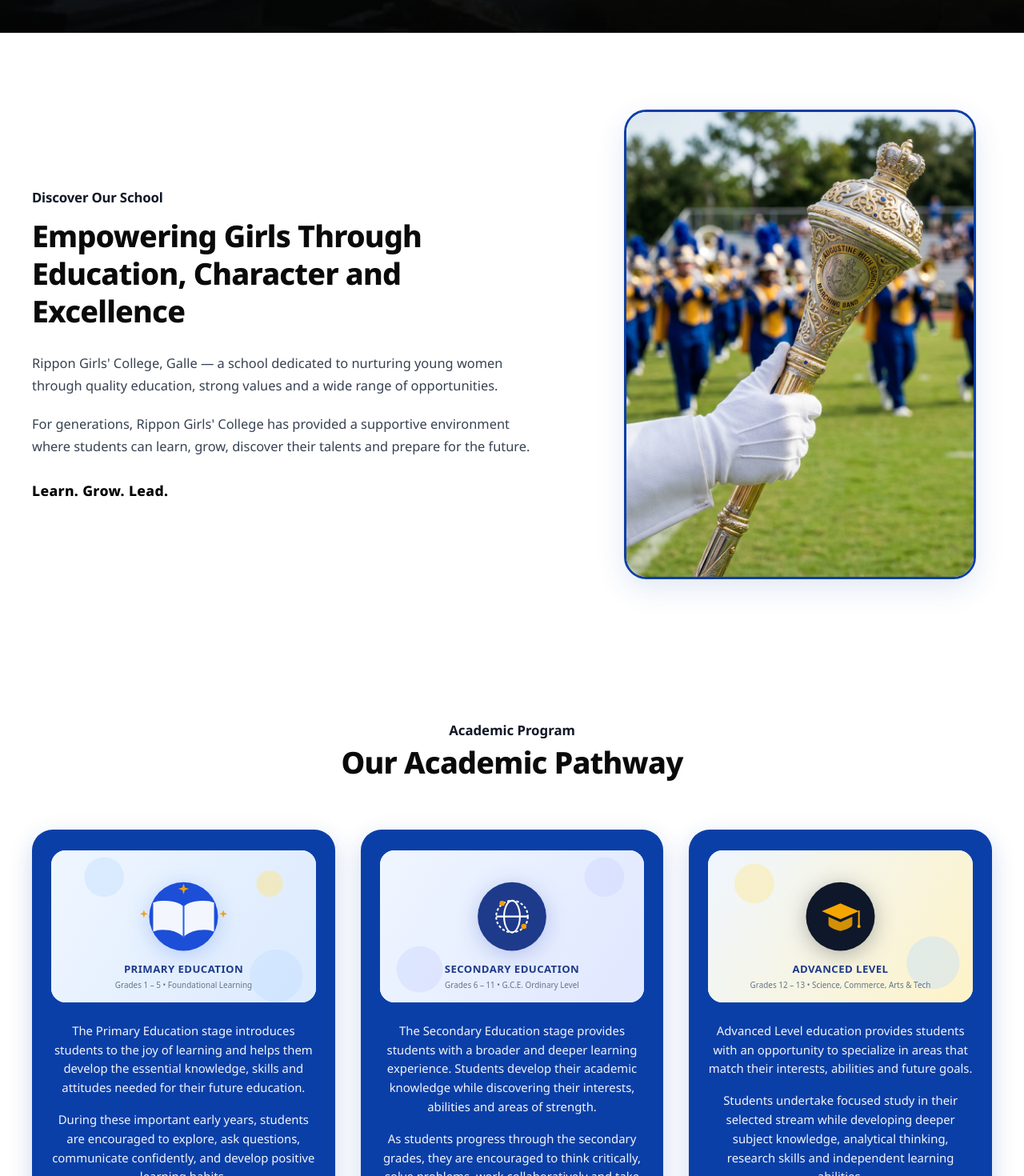
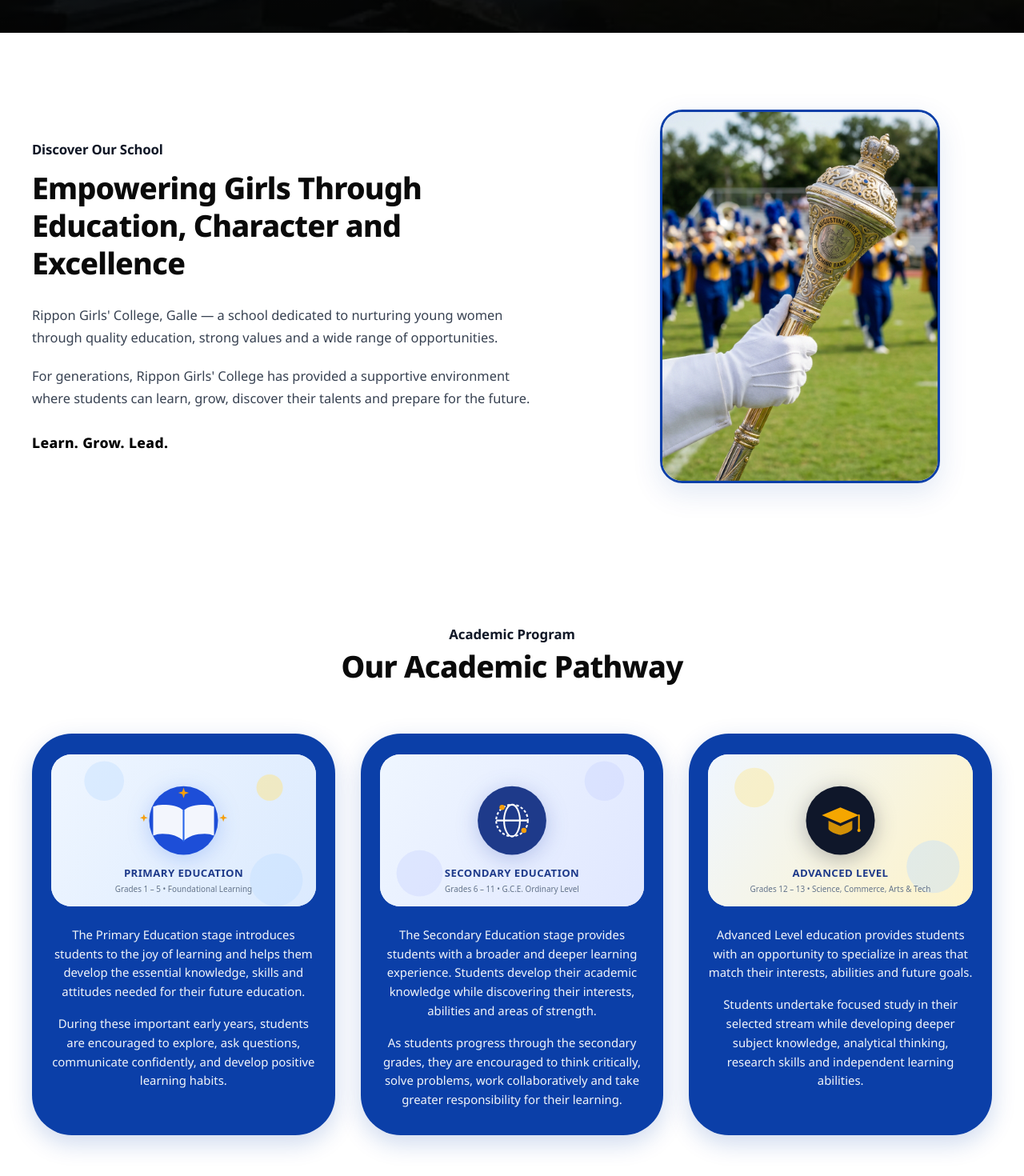
Before and after one commit to Avishka-kavishan/Rippon-Girls-College-Website, a Next.js app: page / in a window 1280 px wide. Shown: the part 760-2230 px from the top of the page at 80% size. Built offline with nearby package versions, Linux system fonts and the light colour scheme.

Commit message:
add global CSS stylesheet and design system

```diff
--- a/src/app/globals.css
+++ b/src/app/globals.css
@@ -87,12 +87,10 @@ button {
 .hero-gradient-overlay {
   position: absolute;
   inset: 0;
-  background: linear-gradient(
-    to top,
-    rgba(0, 0, 0, 0.88) 0%,
-    rgba(0, 0, 0, 0.45) 50%,
-    rgba(0, 0, 0, 0.15) 100%
-  );
+  background: linear-gradient(to top,
+      rgba(0, 0, 0, 0.88) 0%,
+      rgba(0, 0, 0, 0.45) 50%,
+      rgba(0, 0, 0, 0.15) 100%);
   z-index: 2;
   pointer-events: none;
 }
@@ -226,7 +224,7 @@ button {
 .discover-image-frame {
   position: relative;
   width: 100%;
-  max-width: 440px;
+  max-width: 350px;
   aspect-ratio: 3 / 4;
   border: 3px solid var(--primary-blue, #0b3fa8);
   border-radius: 28px;
@@ -248,6 +246,7 @@ button {
   width: 100%;
   padding: 5rem 1.5rem 6rem;
   background-color: #ffffff;
+  margin-top: -100;
 }
 
 .section-header {
@@ -279,7 +278,7 @@ button {
 
 .pathway-card {
   background-color: var(--primary-blue, #0b3fa8);
-  border-radius: 26px;
+  border-radius: 50px;
   padding: 1.6rem 1.5rem 2rem;
   color: #ffffff;
   display: flex;
@@ -295,7 +294,7 @@ button {
 
 .pathway-card-media {
   background-color: #ffffff;
-  border-radius: 18px;
+  border-radius: 25px;
   width: 100%;
   height: 190px;
   margin-bottom: 1.5rem;
```
